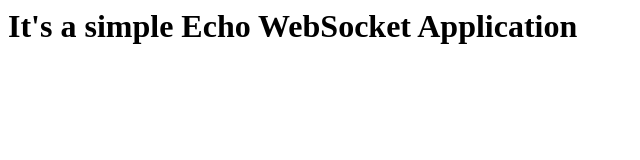
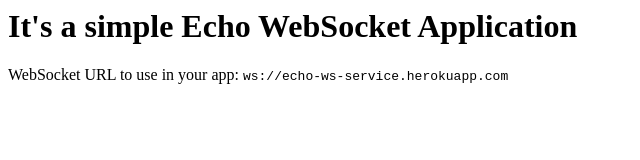
Before and after one commit to ytokarevskaya/nodejs-echo-service, a website: page index.html in a window 1280 px wide. Shown: the whole page, without its empty margins (0-640 px from the left). Drawn offline with Linux system fonts and the light colour scheme.

Commit message:
Update description

```diff
--- a/index.html
+++ b/index.html
@@ -7,5 +7,6 @@
 </head>
 <body>
 	<h1>It's a simple Echo WebSocket Application</h1>
+	<p>WebSocket URL to use in your app: <code>ws://echo-ws-service.herokuapp.com</code></p>
 </body>
 </html>
```
